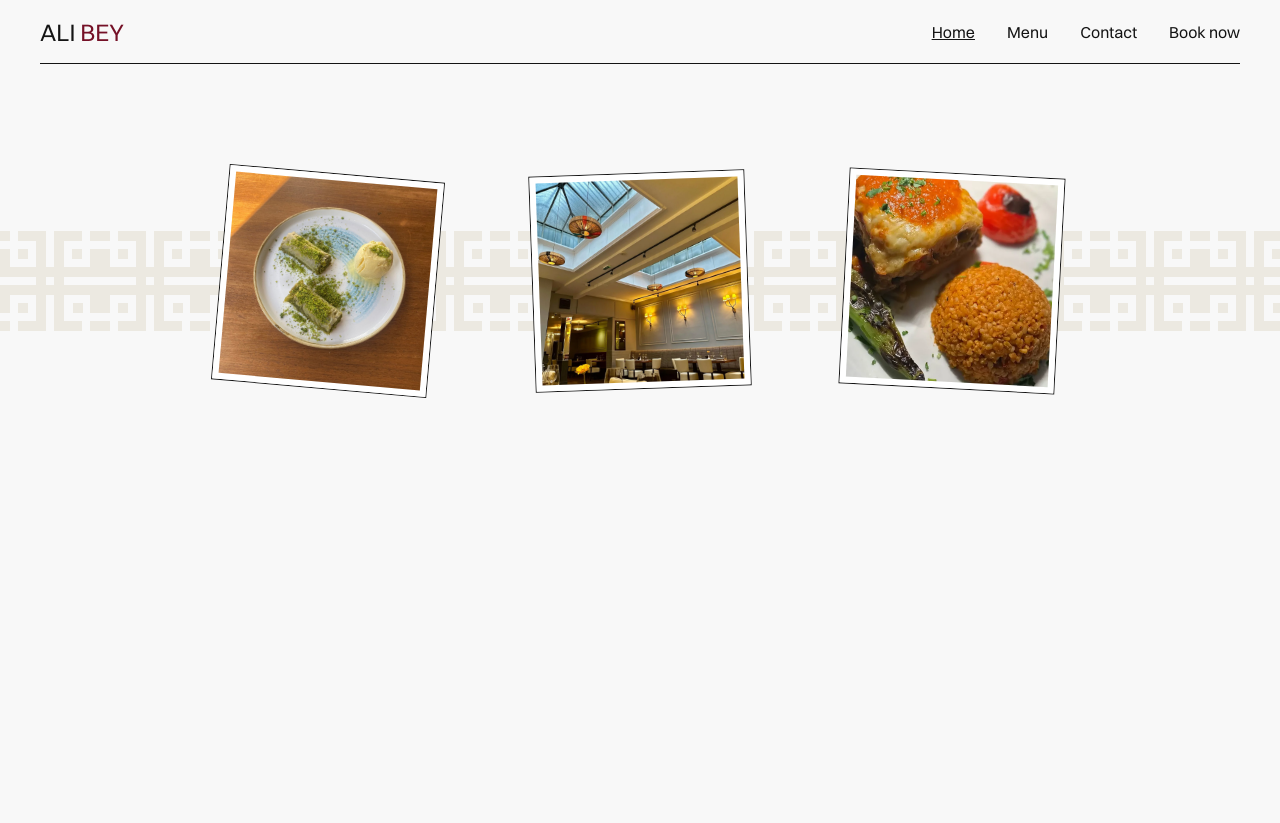
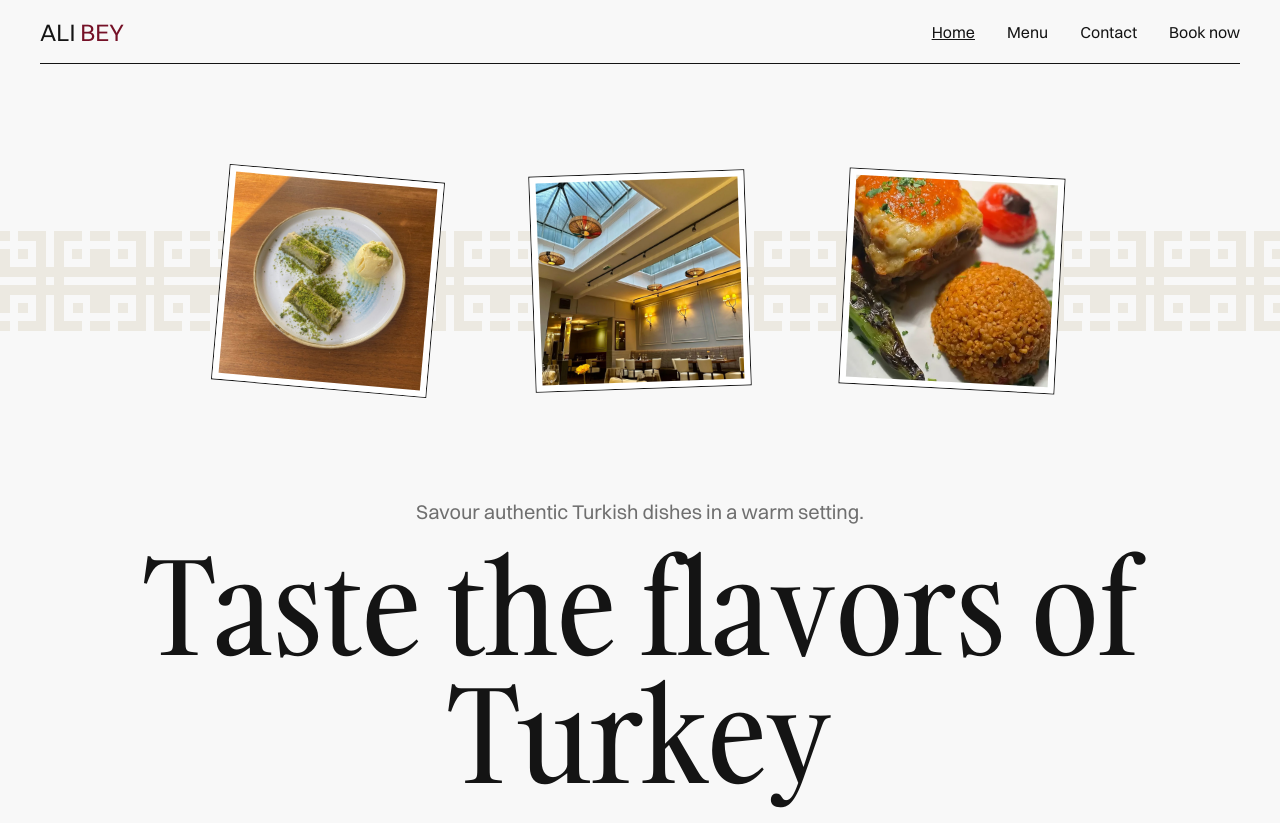
Before and after one commit to warpBytes/alibey, a Next.js app: page / in a window 1280 px wide. Before the commit the page ends 800 px from the top, so only its background shows below. Built offline with nearby package versions, Linux system fonts and the light colour scheme.

Commit message:
Added TasteTheFlavors

```diff
--- a/app/fonts/index.ts
+++ b/app/fonts/index.ts
@@ -6,4 +6,10 @@ const switzer = localFont({
   weight: '100 900',
 });
 
-export { switzer };
+const gambarino = localFont({
+  src: './Gambarino.otf',
+  variable: '--font-gambarino',
+  weight: '100 900',
+});
+
+export { gambarino, switzer };
--- a/app/globals.css
+++ b/app/globals.css
@@ -7,6 +7,7 @@
     --background: #f8f8f8;
     --foreground: #141414;
     --red700: #751127;
+    --neutral600: #6f6f6f;
   }
 }
 
@@ -15,3 +16,7 @@ body {
   color: var(--foreground);
   font-family: var(--font-switzer), sans-serif;
 }
+
+.content-wrapper {
+  @apply mx-auto w-full max-w-[1800px] px-4 sm:px-10;
+}
--- a/app/layout.tsx
+++ b/app/layout.tsx
@@ -2,7 +2,7 @@ import metadataConfig from '@/lib/metadata';
 
 import Navigation from '@/components/navigation';
 
-import { switzer } from './fonts';
+import { gambarino, switzer } from './fonts';
 import './globals.css';
 
 export const metadata = metadataConfig;
@@ -14,7 +14,9 @@ export default function RootLayout({
 }>) {
   return (
     <html lang="en">
-      <body className={`${switzer.variable} bg-background antialiased`}>
+      <body
+        className={`${switzer.variable} ${gambarino.variable} bg-background antialiased`}
+      >
         <Navigation />
         {children}
       </body>
--- a/app/page.tsx
+++ b/app/page.tsx
@@ -1,7 +1,13 @@
 import Hero from '@/components/hero';
+import TasteTheFlavors from '@/components/taste-the-flavors';
 
 const Home = () => {
-  return <Hero />;
+  return (
+    <div>
+      <Hero />
+      <TasteTheFlavors />
+    </div>
+  );
 };
 
 export default Home;
--- /dev/null
+++ b/components/hero/hero.const.ts
@@ -0,0 +1,17 @@
+export const heroImages = [
+  {
+    src: '/images/hero-image-1.png',
+    alt: 'Turkish dessert with pistachios',
+    className: 'rotate-[5deg]',
+  },
+  {
+    src: '/images/hero-image-2.png',
+    alt: 'Restaurant interior',
+    className: 'rotate-[-2deg]',
+  },
+  {
+    src: '/images/hero-image-3.png',
+    alt: 'Main course dish',
+    className: 'rotate-[3deg]',
+  },
+];
--- a/components/hero/hero.tsx
+++ b/components/hero/hero.tsx
@@ -4,25 +4,9 @@ import Image from 'next/image';
 
 import { cn } from '@/lib/utils';
 
+import { heroImages } from './hero.const';
+
 const Hero = () => {
-  const heroImages = [
-    {
-      src: '/images/hero-image-1.png',
-      alt: 'Turkish dessert with pistachios',
-      className: 'rotate-[5deg]',
-    },
-    {
-      src: '/images/hero-image-2.png',
-      alt: 'Restaurant interior',
-      className: 'rotate-[-2deg]',
-    },
-    {
-      src: '/images/hero-image-3.png',
-      alt: 'Main course dish',
-      className: 'rotate-[3deg]',
-    },
-  ];
-
   return (
     <div className="relative flex h-[434px] w-full items-center justify-center bg-background">
       <div
--- a/components/navigation/navigation.tsx
+++ b/components/navigation/navigation.tsx
@@ -15,7 +15,7 @@ const Navigation = () => {
   return (
     <nav className="mx-4 flex h-16 items-center justify-between border-b border-foreground sm:mx-10">
       <Link href="/" className="text-2xl">
-        <span className="text-foreground">ALI </span>
+        <span>ALI </span>
         <span className="text-red700">BEY</span>
       </Link>
 
@@ -24,7 +24,7 @@ const Navigation = () => {
           <Link key={link.href} href={link.href} target={link.target}>
             <span
               className={cn(
-                'text-foreground hover:underline',
+                'hover:underline',
                 isActive(link.href) && 'underline',
               )}
             >
--- /dev/null
+++ b/components/taste-the-flavors.tsx
@@ -0,0 +1,14 @@
+const TasteTheFlavors = () => {
+  return (
+    <div className="content-wrapper flex flex-col items-center gap-4">
+      <span className="text-neutral600 text-xl tracking-[0.5%]">
+        Savour authentic Turkish dishes in a warm setting.
+      </span>
+      <h1 className="font-gambarino text-center text-9xl tracking-[-0.002em]">
+        Taste the flavors of Turkey
+      </h1>
+    </div>
+  );
+};
+
+export default TasteTheFlavors;
--- a/tailwind.config.ts
+++ b/tailwind.config.ts
@@ -7,10 +7,14 @@ const config: Config = {
   ],
   theme: {
     extend: {
+      fontFamily: {
+        gambarino: ['var(--font-gambarino)'],
+      },
       colors: {
         background: 'var(--background)',
         foreground: 'var(--foreground)',
         red700: 'var(--red700)',
+        neutral600: 'var(--neutral600)',
       },
     },
   },
```
Also changed, not shown: app/fonts/Gambarino.otf (added).
